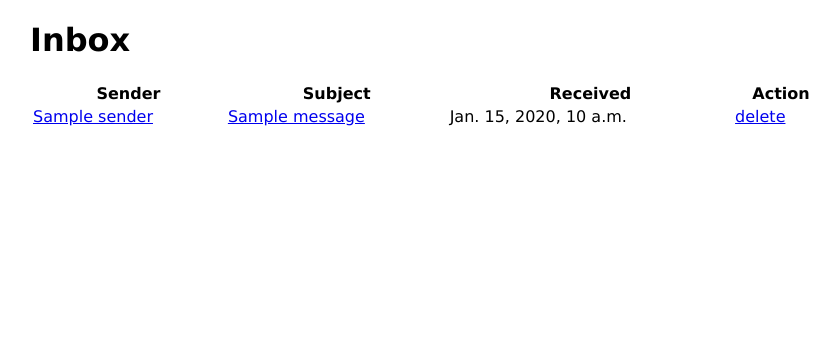
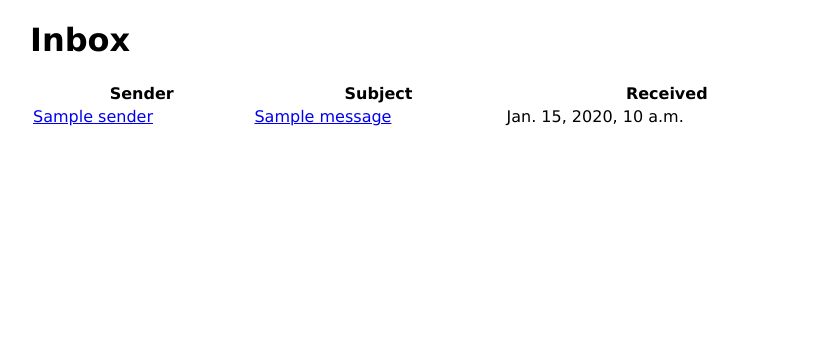
Before and after one commit to abhishekmukherg/museic, a Django app: template museic/templates/messages/inbox.html in a window 1280 px wide. Shown: the part 72-420 px from the top of the page, without its empty margins (210-1050 px from the left). Run offline with Django 3.2, Linux system fonts and the light colour scheme; a user stored in the database is signed in; tables that the repository leaves empty hold one stand-in row (values such as "Sample post"); the template is opened without the code that fills it: most values are stand-ins (such as "Sample title", 1, 10 or a date in 2020); parts of the project's set-up code (start-up, migrations or seed data) failed here and were passed over.

Commit message:
Removed delete option from messages

```diff
--- a/museic/templates/base.html
+++ b/museic/templates/base.html
@@ -63,6 +63,8 @@
 					</div>
 
 			</div>
+
+		</div>
 		{% if messages %}
 		<div id="messages"><ul style="list-style: none;">
 		<script lang="javascript"> var i = 0; var c = {{ messages|length }};</script>
@@ -73,8 +75,6 @@
 		</ul>
 		{% endif %}
 
-
-		</div>
 		<div id="content">
 		{% block content %}{% endblock %}
 		</div>
--- a/museic/templates/messages/inbox.html
+++ b/museic/templates/messages/inbox.html
@@ -5,7 +5,7 @@
     <h1>{% trans "Inbox" %}</h1>
     <table class="messages">
         <thead>
-            <tr><th>{% trans "Sender" %}</th><th>{% trans "Subject" %}</th><th>{% trans "Received" %}</th><th>{% trans "Action" %}</th></tr>
+            <tr><th>{% trans "Sender" %}</th><th>{% trans "Subject" %}</th><th>{% trans "Received" %}</th></tr>
         </thead>
         <tbody>
     {% for message in message_list %}
@@ -18,7 +18,6 @@
                 {% if message.replied %}</em>{% endif %}
                 {% if message.new %}</strong>{% endif %}</td>
             <td>{{ message.sent_at|date:_("DATETIME_FORMAT") }}</td>
-            <td><a href="{% url messages.views.delete message.id %}">{% trans "delete" %}</a></td>
         </tr>
     {% endfor %}
         </tbody>
--- a/museic/templates/messages/outbox.html
+++ b/museic/templates/messages/outbox.html
@@ -4,7 +4,7 @@
 <h1>{% trans "Sent Messages" %}</h1>
 <table class="messages">
     <thead>
-        <tr><th>{% trans "Recipient" %}</th><th>{% trans "Subject" %}</th><th>{% trans "Sent" %}</th><th>{% trans "Action" %}</th></tr>
+        <tr><th>{% trans "Recipient" %}</th><th>{% trans "Subject" %}</th><th>{% trans "Sent" %}</th></tr>
     </thead>
     <tbody>
 {% for message in message_list %}
@@ -14,7 +14,6 @@
         <a href="{{ message.get_absolute_url }}">{{ message.subject }}</a>
         </td>
         <td>{{ message.sent_at|date:_("DATETIME_FORMAT") }}</td>
-        <td><a href="{% url messages_delete message.id %}?next={% url messages_outbox %}">{% trans "delete" %}</a></td>
     </tr>
 {% endfor %}
     </tbody>
--- a/museic/templates/messages/view.html
+++ b/museic/templates/messages/view.html
@@ -17,5 +17,4 @@
 {% ifequal message.recipient user %}
 <a href="{% url messages_reply message.id %}">{% trans "Reply" %}</a>
 {% endifequal %}
-<a href="{% url messages_delete message.id %}">{% trans "Delete" %}</a>
 {% endblock %}
```
Lines whose indentation alone changed are shown as unchanged.
